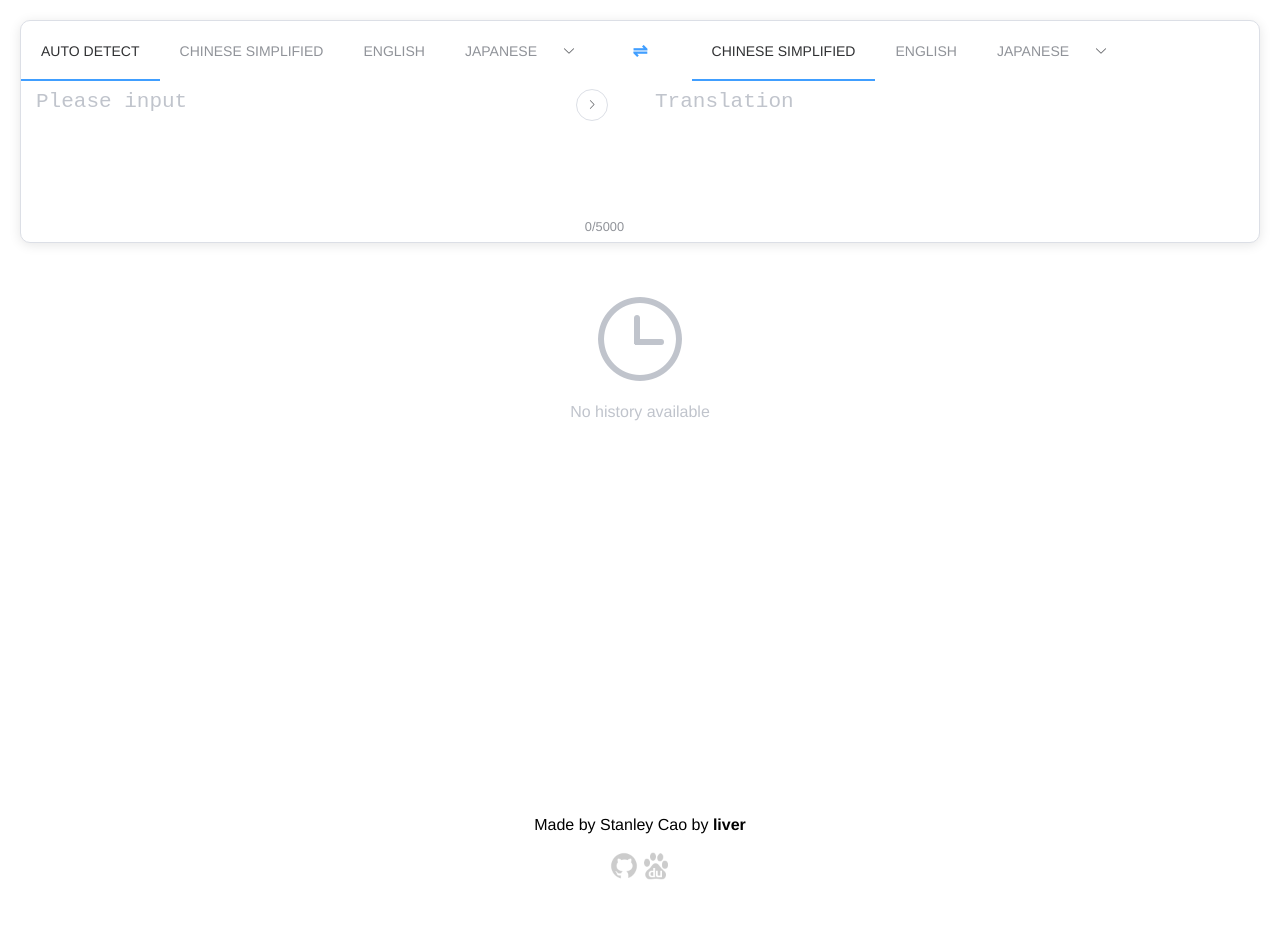
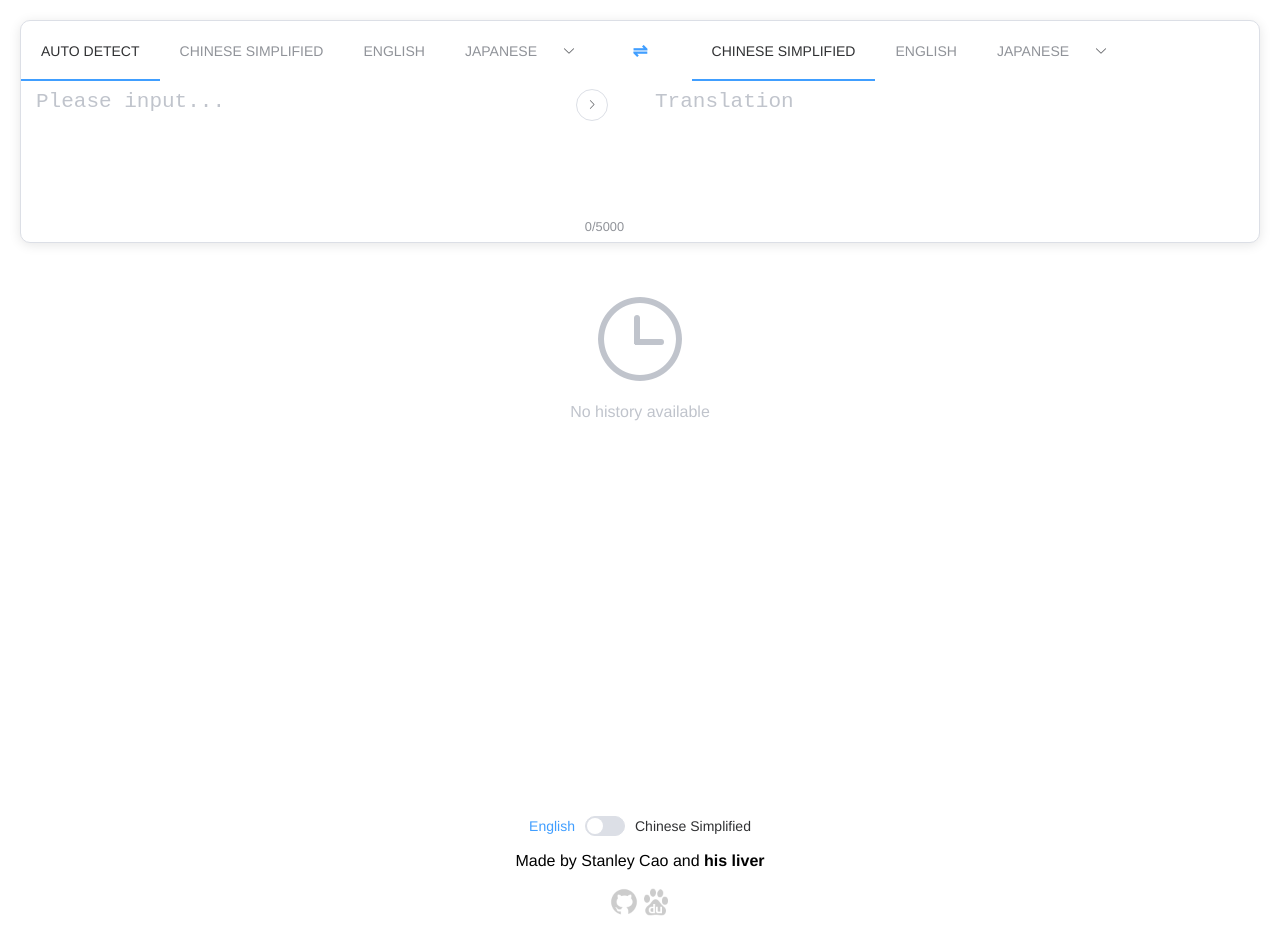
Before and after one commit to dodaydream/translate-frontend, a Vue app: page / in a window 1280 px wide. Before the commit the page ends 916 px from the top, so only its background shows below. Built offline with nearby package versions, Linux system fonts and the light colour scheme.

Commit message:
add i18n support

```diff
--- a/src/components/Footer.vue
+++ b/src/components/Footer.vue
@@ -1,6 +1,13 @@
 <template>
-  <el-footer height="100px">
-    <p class="footer-text">Made by Stanley Cao by <b>liver</b></p>
+  <el-footer height="128px">
+    <p class="footer-text">
+      <el-switch
+        v-model="isChinese"
+        :active-text="$t('lang.zh')"
+        :inactive-text="$t('lang.en')">
+      </el-switch>
+    </p>
+    <p class="footer-text">{{ $t('made-by-stanley-cao') }} <b>{{ $t('liver') }}</b></p>
     <p class="footer-text">
       <a href="https://github.com/dodaydream/translate-frontend">
         <img src="../assets/icons8-github-48.png" width="32px" />
@@ -17,3 +24,25 @@
   text-align: center;
 }
 </style>
+
+<script>
+export default {
+  data () {
+    return {
+      isChinese: false
+    }
+  },
+  mounted () {
+    if (this.$i18n.locale === 'zh') {
+      this.isChinese = true
+    }
+  },
+  watch: {
+    isChinese: function (newVal) {
+      let lang = newVal ? 'zh' : 'en'
+      this.$i18n.locale = lang
+      localStorage.language = lang
+    }
+  }
+}
+</script>
--- a/src/components/TranslateHistory.vue
+++ b/src/components/TranslateHistory.vue
@@ -3,7 +3,7 @@
     <div v-if="history.length !== 0">
       <div class="history-toolbar">
         <div class="count">{{ $tc('translation', history.length) }}</div>
-        <el-button type="text" class="clear" @click="clearAll">Clear All</el-button>
+        <el-button type="text" class="clear" @click="clearAll">{{ $t('clear-all') }}</el-button>
       </div>
       <transition-group name="history">
         <TranslateHistoryCard
--- a/src/components/TranslateHistoryCard.vue
+++ b/src/components/TranslateHistoryCard.vue
@@ -4,8 +4,8 @@
       <p class="lang-indicator">
         {{ $t("lang." + content.from) }} → {{ $t("lang." + content.to) }}
       </p>
-      <p class="lang-src">{{ content.trans_result.reduce((str, cur) => str + cur.src + '\n', '') }}</p>
-      <p class="lang-dst">{{ content.trans_result.reduce((str, cur) => str + cur.dst + '\n', '') }}</p>
+      <p class="lang-src text-wrapper">{{ content.trans_result.reduce((str, cur) => str + cur.src + '\n', '') }}</p>
+      <p class="lang-dst text-wrapper">{{ content.trans_result.reduce((str, cur) => str + cur.dst + '\n', '') }}</p>
       <el-button
         class="card-button"
         type="danger"
@@ -49,4 +49,8 @@ export default {
   color: #606266;
   padding-top: 10px;
 }
+
+.text-wrapper {
+  white-space: pre-wrap;
+}
 </style>
--- a/src/components/TranslatorMain.vue
+++ b/src/components/TranslatorMain.vue
@@ -26,7 +26,7 @@
           type="textarea"
           class="translate-input"
           :autosize="{ minRows: 4 }"
-          placeholder="Please input"
+          :placeholder="$t('please-input')"
           @input.native="doTranslate"
           maxlength="5000"
           v-model="input">
@@ -46,7 +46,7 @@
           class="translate-result"
           type="textarea"
           :autosize="{ minRows: 4 }"
-          placeholder="Translation"
+          :placeholder="$t('translation-result')"
           v-model="result">
         </el-input>
       </el-col>
--- a/src/lang/en.json
+++ b/src/lang/en.json
@@ -31,6 +31,11 @@
     "vie": "Vietnamese"
   },
   "detected": "detected",
+  "please-input": "Please input...",
+  "translation-result": "Translation",
   "translation": "1 translation | {count} translations",
-  "history-empty-state": "No history available"
+  "clear-all": "Clear All",
+  "history-empty-state": "No history available",
+  "made-by-stanley-cao": "Made by Stanley Cao and",
+  "liver": "his liver"
 }
--- a/src/lang/zh.json
+++ b/src/lang/zh.json
@@ -1,7 +1,41 @@
 {
   "lang": {
-    "auto": "Auto detect",
-    "zh": "Chinese",
-    "en": "English"
-  }
+    "auto": "自动检测",
+    "zh": "简体中文",
+    "en": "英语",
+    "yue": "粤语",
+    "wyw": "文言文",
+    "jp": "日语",
+    "kor": "朝鲜语",
+    "fra": "法语",
+    "spa": "西班牙语",
+    "th": "泰语",
+    "ara": "阿拉伯语",
+    "ru": "俄语",
+    "pt": "葡萄牙语",
+    "de": "德语",
+    "it": "意大利语",
+    "el": "希腊语",
+    "nl": "荷兰语",
+    "pl": "波兰",
+    "bul": "保加利亚语",
+    "est": "爱沙尼亚语",
+    "dan": "丹麦语",
+    "fin": "芬兰语",
+    "cs": "捷克",
+    "rom": "罗马尼亚语",
+    "slo": "斯洛伐克",
+    "swe": "瑞典语",
+    "hu": "匈牙利语",
+    "cht": "繁体中文",
+    "vie": "越南语"
+  },
+  "detected": "检测到的语言",
+  "please-input": "请输入想要翻译的内容...",
+  "translation-result": "翻译结果",
+  "translation": "共 {count} 条",
+  "clear-all": "清空",
+  "history-empty-state": "历史记录为空",
+  "made-by-stanley-cao": "由 Stanley Cao",
+  "liver": "爆肝出来的"
 }
--- a/src/main.js
+++ b/src/main.js
@@ -21,9 +21,17 @@ const messages = {
 
 // Create VueI18n instance with options
 const i18n = new VueI18n({
-  locale: 'en', // set locale
+  locale: getLanguage(), // set locale
   messages // set locale messages
 })
+
+function getLanguage() {
+  let lang = window.localStorage.getItem('language')
+  if (lang === 'en' || lang === 'zh') {
+    return lang
+  }
+  return 'en'
+}
 
 /* eslint-disable no-new */
 new Vue({
```
